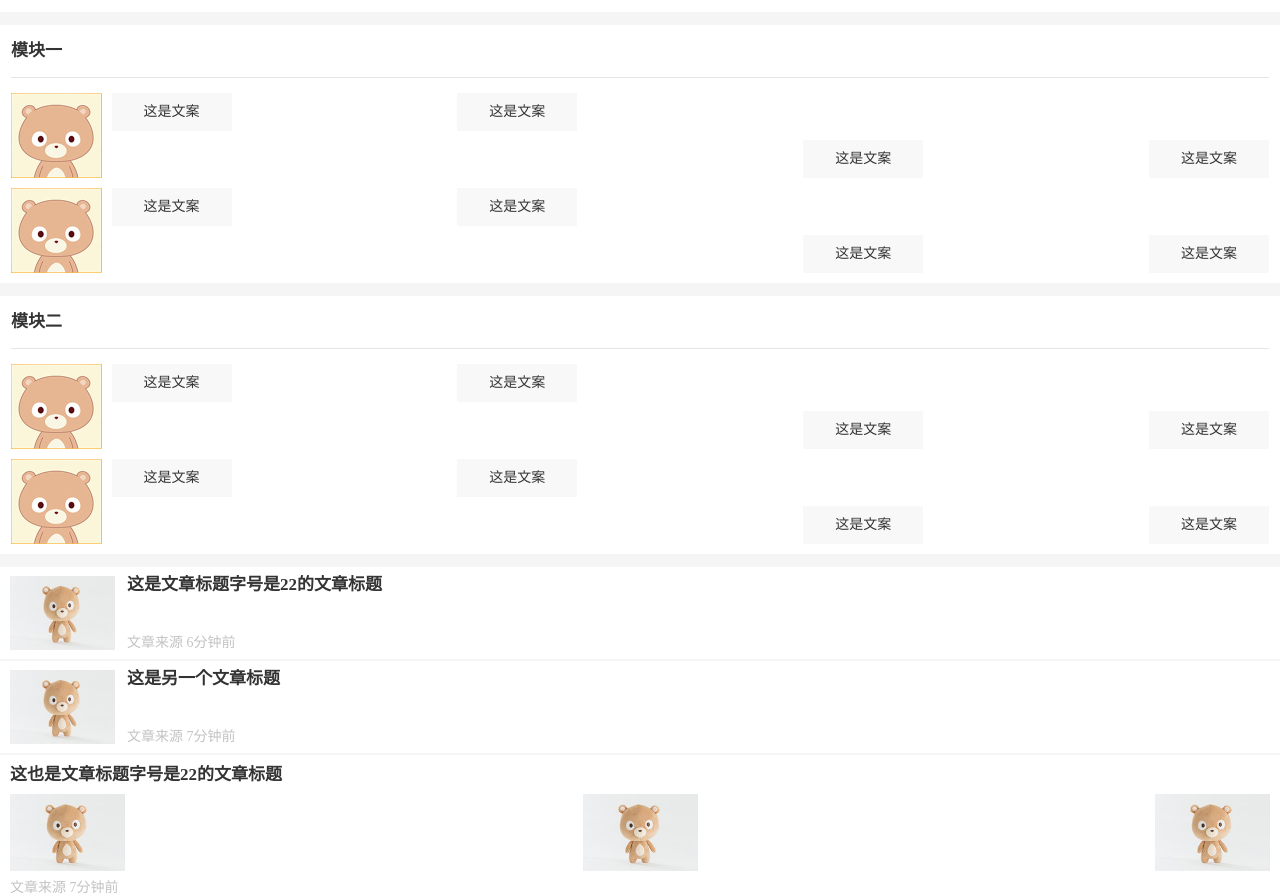
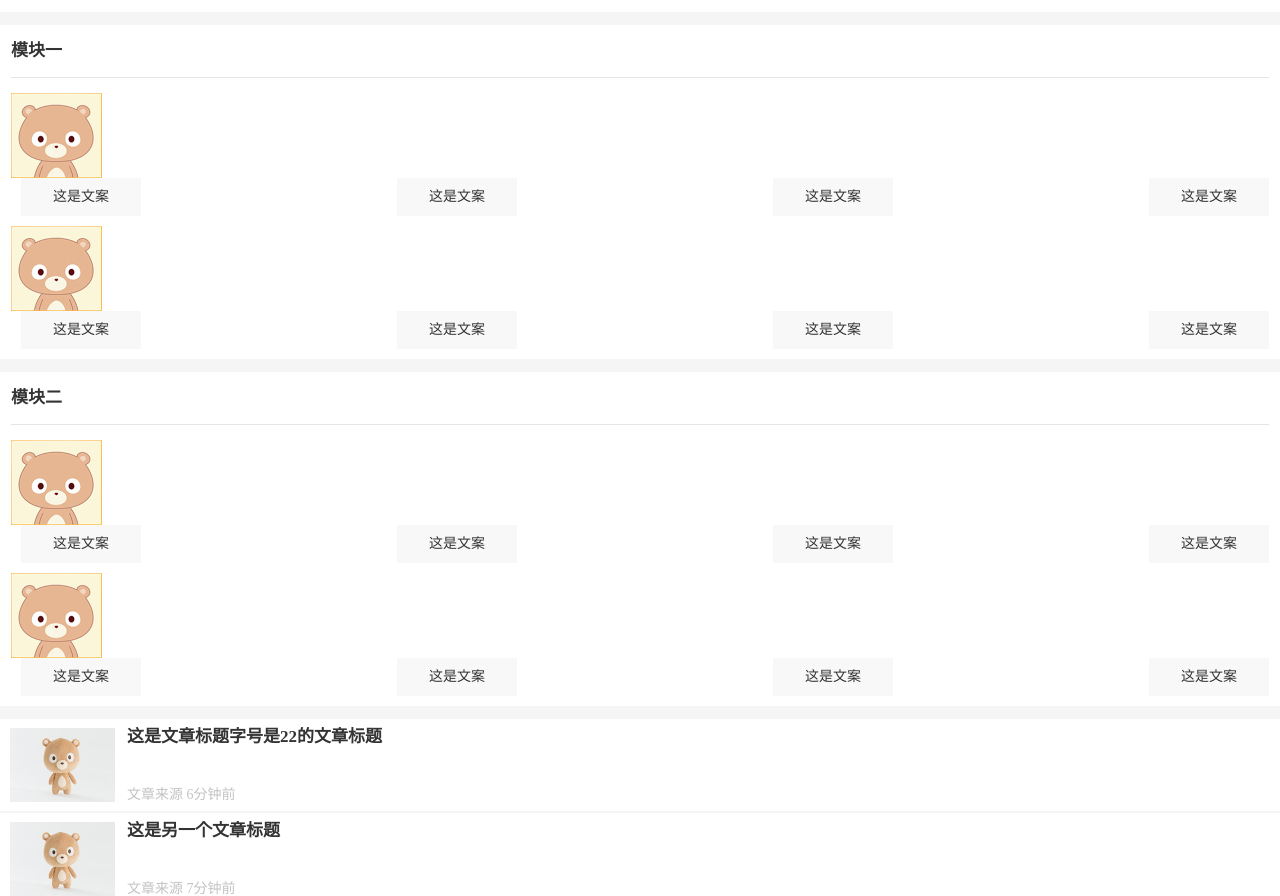
Before and after one commit to NotGeekAtAll/NotGeekAtAll.github.io, a plain HTML site: page task1-11/index.html in a window 1280 px wide. Shown: the part 1055-1951 px from the top of the page. Drawn offline with Linux system fonts and the light colour scheme; a script that the page names is missing.

Commit message:
移动页面

```diff
--- a/task1-11/css/style.css
+++ b/task1-11/css/style.css
@@ -108,8 +108,6 @@ nav > span.active { border-bottom: .07rem solid #91d4da; }
 
 .module > figure {
     margin-top: .3rem;
-    display: -webkit-flex;
-            display: flex;
 }
 
 .module > figure:nth-of-type(2){
@@ -122,9 +120,8 @@ nav > span.active { border-bottom: .07rem solid #91d4da; }
 }
 
 .module > figure > .imgDesc {
+    display: inline-block;
     margin-left: .2rem;
-    -webkit-flex: 1;
-    flex: 1;
     display: -webkit-flex;
             display: flex;
     -webkit-flex-wrap: wrap;
```
